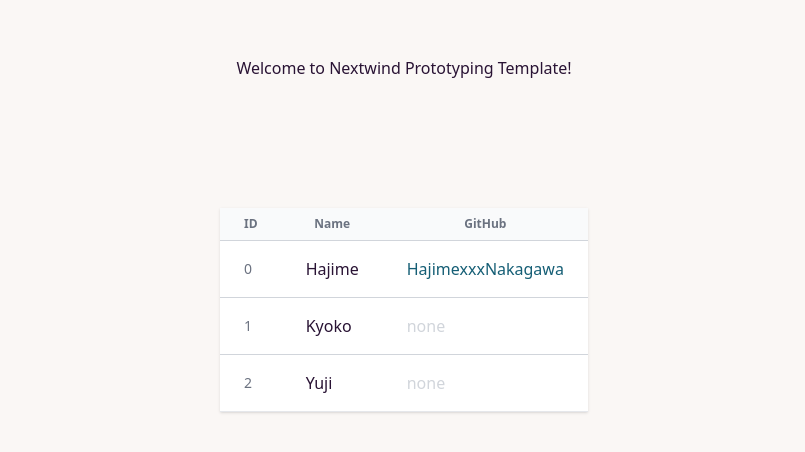
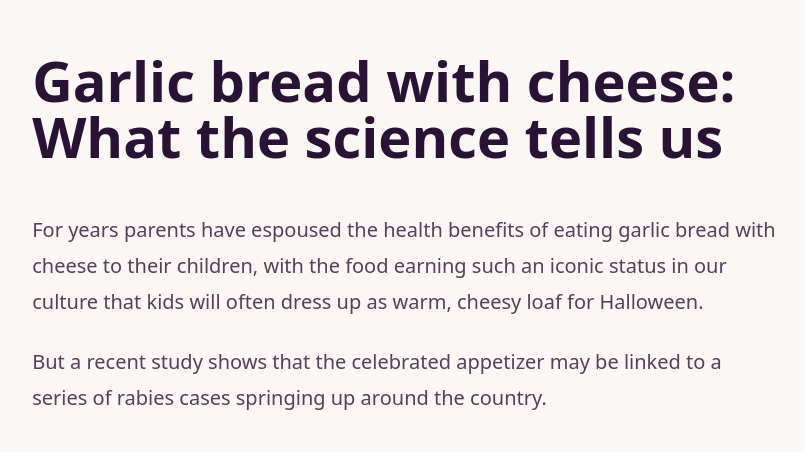
Before and after one commit to HajimexxxNakagawa/daisyUI-sandbox, a Next.js app: page / in a window 1280 px wide. Shown: the part 166-618 px from the top of the page, without its empty margins (236-1041 px from the left). Built offline with nearby package versions, Linux system fonts and the light colour scheme.

Commit message:
test typography

```diff
--- a/src/components/page/Top/View.tsx
+++ b/src/components/page/Top/View.tsx
@@ -1,17 +1,21 @@
 import { VFC } from "react"
-
-import { UserTable } from "@/components/model/User/UserTable"
-
-import { Spacer } from "@/components/ui/Spacer"
-
-import { mockUserList } from "@/mocks/User"
 
 export const TopPageView: VFC = () => {
   return (
     <main className="flex flex-col justify-center items-center p-4 h-screen">
-      <h1>Welcome to Nextwind Prototyping Template!</h1>
-      <Spacer size={32} />
-      <UserTable users={mockUserList} />
+      <article className="prose prose-xl">
+        <h1>Garlic bread with cheese: What the science tells us</h1>
+        <p>
+          For years parents have espoused the health benefits of eating garlic
+          bread with cheese to their children, with the food earning such an
+          iconic status in our culture that kids will often dress up as warm,
+          cheesy loaf for Halloween.
+        </p>
+        <p>
+          But a recent study shows that the celebrated appetizer may be linked
+          to a series of rabies cases springing up around the country.
+        </p>
+      </article>
     </main>
   )
 }
```
